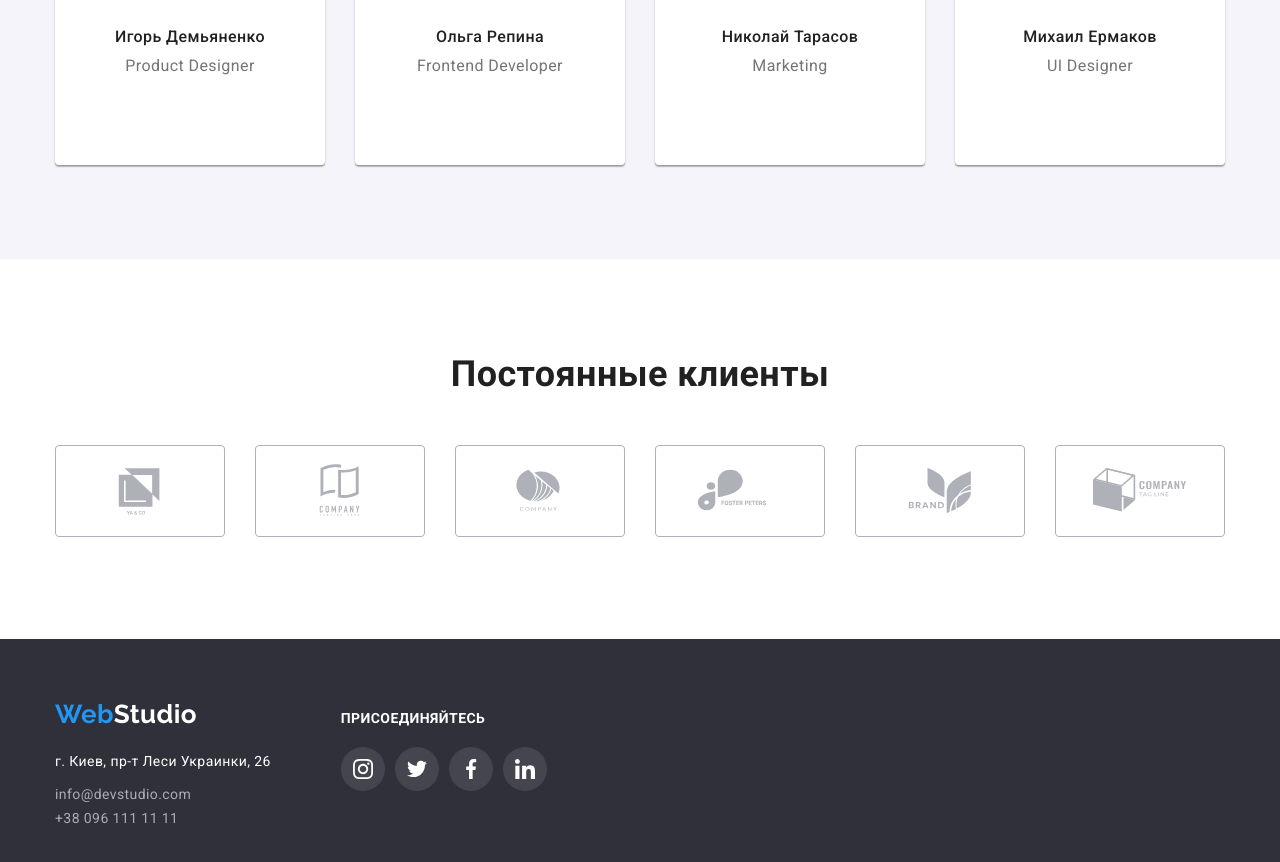
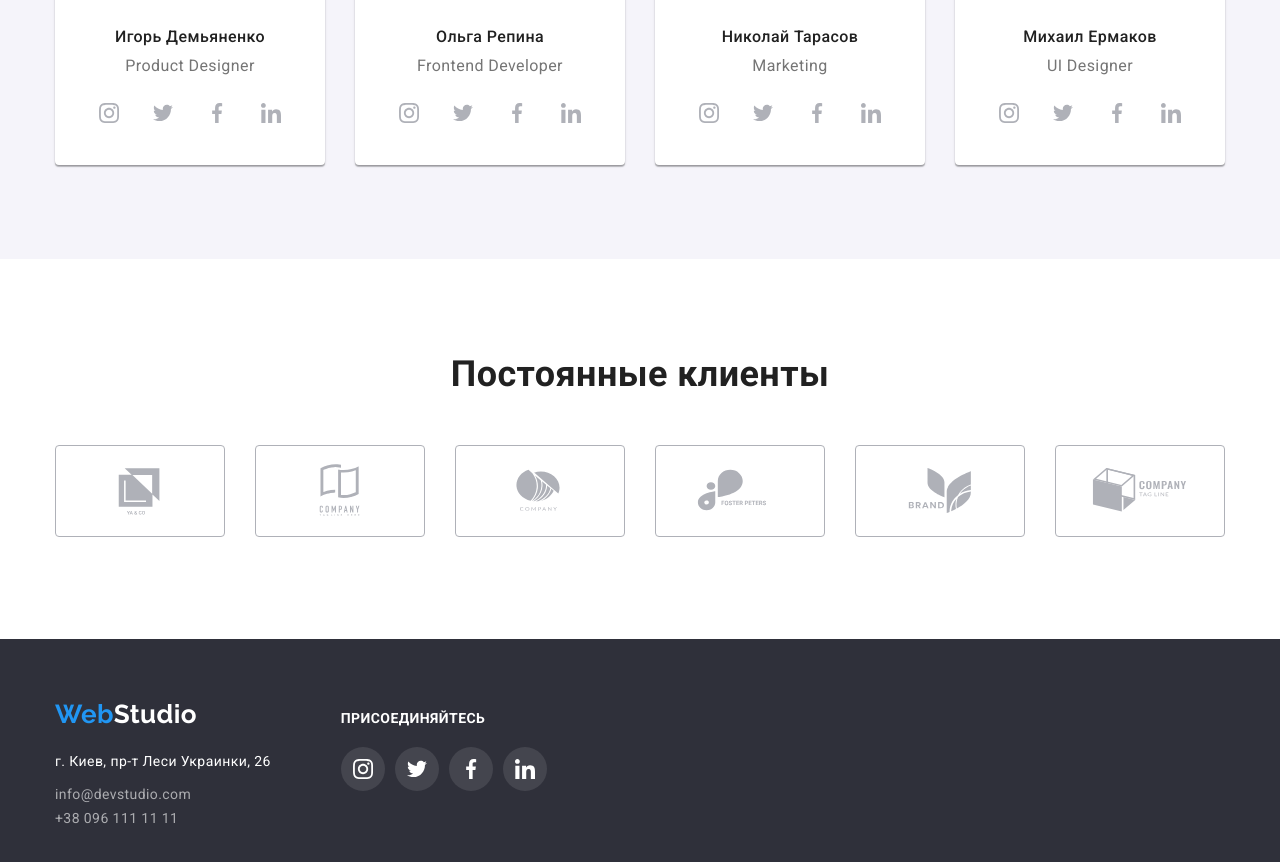
Before and after one commit to sporevois/goit-markup-hw-04, a plain HTML site: page index.html in a window 1280 px wide. Shown: the part 2054-2916 px from the top of the page. Drawn offline with Linux system fonts and the light colour scheme.

Commit message:
Update index.html

```diff
--- a/index.html
+++ b/index.html
@@ -120,28 +120,28 @@
                       <li class="soc-item">
                         <a href="" class="team-link">
                             <svg class="link-icon">
-                                <use width="20" height="20" href="./images/sprite.svg#instagram"></use>
+                                <use href="./images/sprite.svg#instagram"></use>
                             </svg>
                         </a>
                           </li>
                       <li class="soc-item">
                         <a href="" class="team-link">
                             <svg class="link-icon">
-                                <use width="20" height="20" href="./images/sprite.svg#twitter"></use>
+                                <use href="./images/sprite.svg#twitter"></use>
                             </svg>
                         </a>
                           </li>
                       <li class="soc-item">
                         <a href="" class="team-link">
                             <svg class="link-icon">
-                                <use width="20" height="20" href="./images/sprite.svg#facebook"></use>
+                                <use href="./images/sprite.svg#facebook"></use>
                             </svg>
                         </a>
                           </li>
                       <li class="soc-item">
                          <a href="" class="team-link ">
                             <svg class="link-icon">
-                                <use width="20" height="20" href="./images/sprite.svg#linkedin"></use>
+                                <use href="./images/sprite.svg#linkedin"></use>
                             </svg>
                         </a>
                           </li>
@@ -157,28 +157,28 @@
                     <li class="soc-item">
                         <a href="" class="team-link">
                             <svg class="link-icon">
-                                <use width="20" height="20" href="./images/sprite.svg#instagram"></use>
+                                <use href="./images/sprite.svg#instagram"></use>
                             </svg>
                         </a>
                     </li>
                     <li class="soc-item">
                         <a href="" class="team-link">
                             <svg class="link-icon">
-                                <use width="20" height="20" href="./images/sprite.svg#twitter"></use>
+                                <use href="./images/sprite.svg#twitter"></use>
                             </svg>
                         </a>
                     </li>
                     <li class="soc-item">
                         <a href="" class="team-link">
                             <svg class="link-icon">
-                                <use width="20" height="20" href="./images/sprite.svg#facebook"></use>
+                                <use href="./images/sprite.svg#facebook"></use>
                             </svg>
                         </a>
                     </li>
                     <li class="soc-item">
                         <a href="" class="team-link">
                             <svg class="link-icon">
-                                <use width="20" height="20" href="./images/sprite.svg#linkedin"></use>
+                                <use href="./images/sprite.svg#linkedin"></use>
                             </svg>
                         </a>
                     </li>
@@ -194,28 +194,28 @@
                     <li class="soc-item">
                         <a href="" class="team-link">
                             <svg class="link-icon">
-                                <use width="20" height="20" href="./images/sprite.svg#instagram"></use>
+                                <use href="./images/sprite.svg#instagram"></use>
                             </svg>
                         </a>
                     </li>
                     <li class="soc-item">
                         <a href="" class="team-link">
                             <svg class="link-icon">
-                                <use width="20" height="20" href="./images/sprite.svg#twitter"></use>
+                                <use href="./images/sprite.svg#twitter"></use>
                             </svg>
                         </a>
                     </li>
                     <li class="soc-item">
                         <a href="" class="team-link">
                             <svg class="link-icon">
-                                <use width="20" height="20" href="./images/sprite.svg#facebook"></use>
+                                <use href="./images/sprite.svg#facebook"></use>
                             </svg>
                         </a>
                     </li>
                     <li class="soc-item">
                         <a href="" class="team-link">
                             <svg class="link-icon">
-                                <use width="20" height="20" href="./images/sprite.svg#linkedin"></use>
+                                <use href="./images/sprite.svg#linkedin"></use>
                             </svg>
                         </a>
                     </li>
@@ -231,28 +231,28 @@
                     <li class="soc-item">
                         <a href="" class="team-link">
                             <svg class="link-icon">
-                                <use width="20" height="20" href="./images/sprite.svg#instagram"></use>
+                                <use href="./images/sprite.svg#instagram"></use>
                             </svg>
                         </a>
                     </li>
                     <li class="soc-item">
                         <a href="" class="team-link">
                             <svg class="link-icon">
-                                <use width="20" height="20" href="./images/sprite.svg#twitter"></use>
+                                <use href="./images/sprite.svg#twitter"></use>
                             </svg>
                         </a>
                     </li>
                     <li class="soc-item">
                         <a href="" class="team-link">
                             <svg class="link-icon">
-                                <use width="20" height="20" href="./images/sprite.svg#facebook"></use>
+                                <use href="./images/sprite.svg#facebook"></use>
                             </svg>
                         </a>
                     </li>
                     <li class="soc-item">
                         <a href="" class="team-link">
                             <svg class="link-icon">
-                                <use width="20" height="20" href="./images/sprite.svg#linkedin"></use>
+                                <use href="./images/sprite.svg#linkedin"></use>
                             </svg>
                         </a>
                     </li>
```
